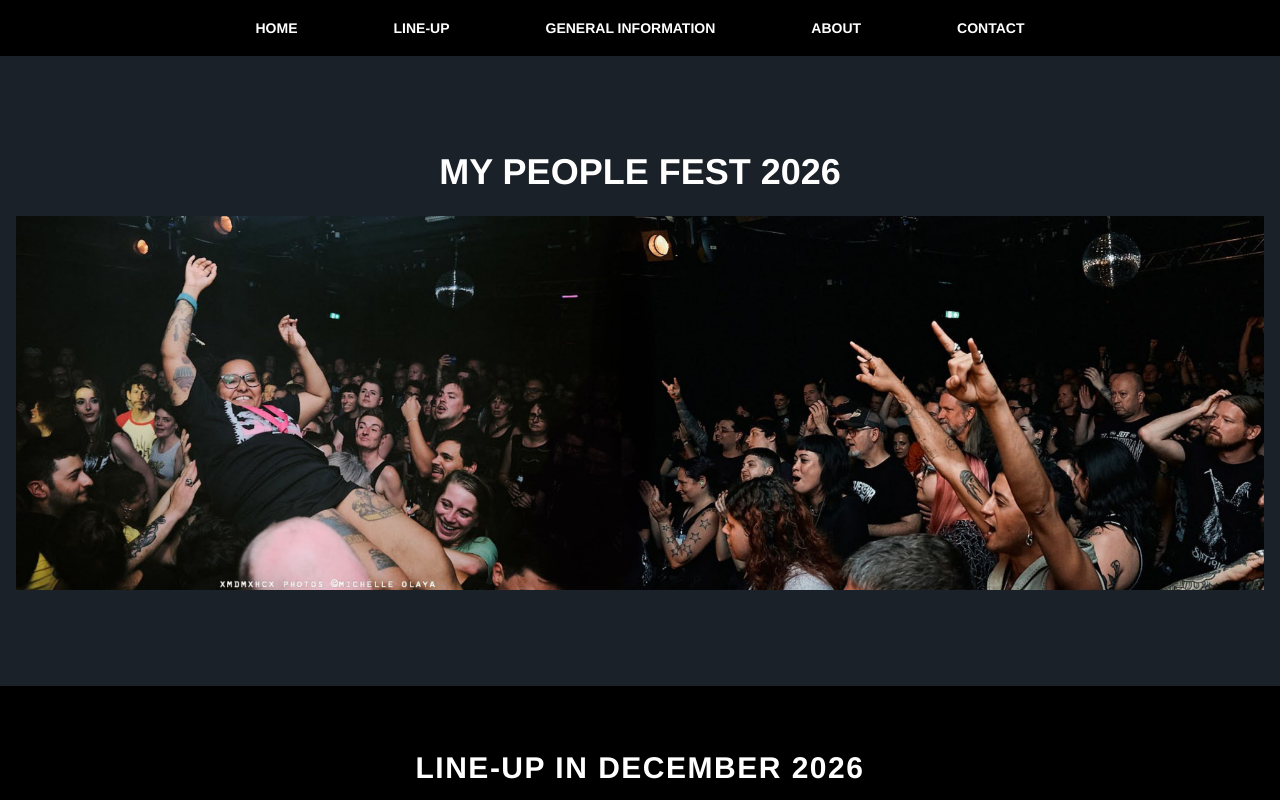
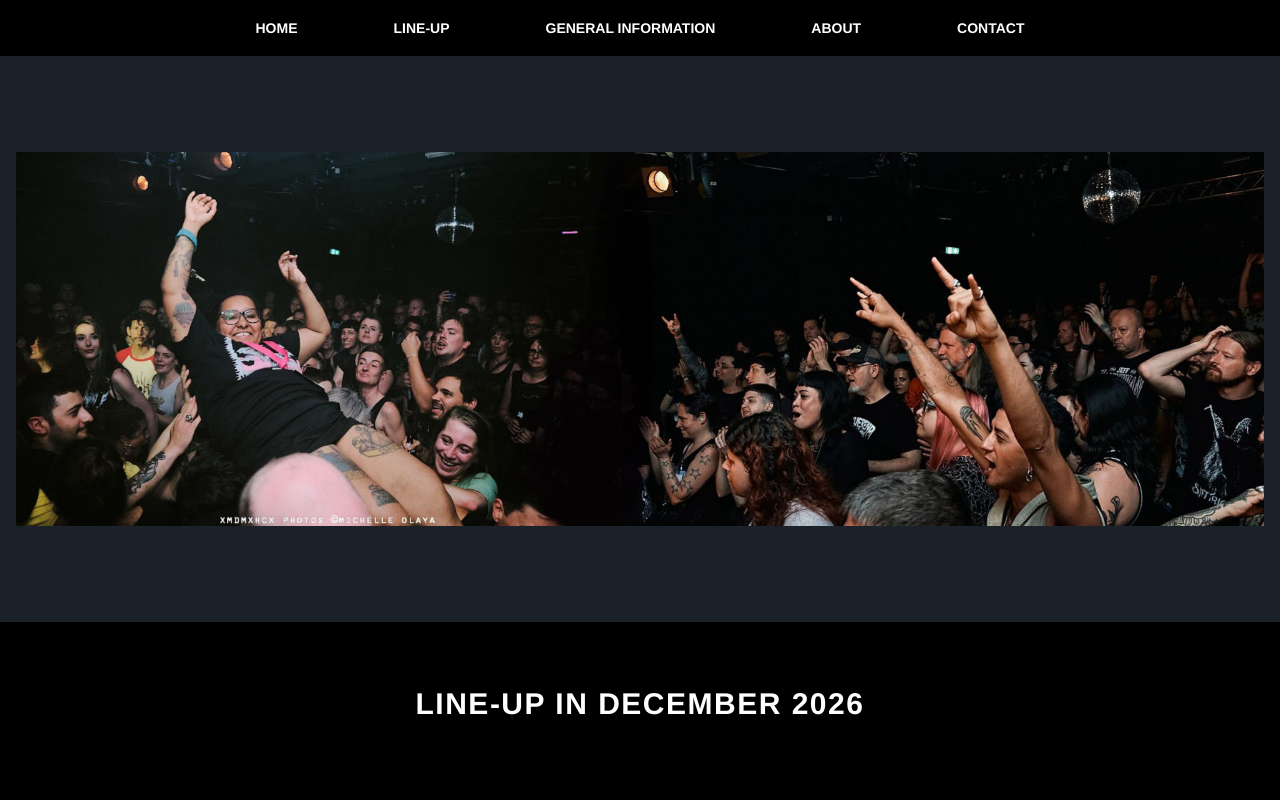
Before and after one commit to Lilian-CR/my-people-fest, a React (Vite) app: page / in a window 1280 px wide. Shown: the top 800 px of the page. Built offline with nearby package versions, Linux system fonts and the light colour scheme.

Commit message:
Refactor Home component structure and content

```diff
--- a/src/pages/Home.jsx
+++ b/src/pages/Home.jsx
@@ -12,7 +12,6 @@ export default function Home() {
 
       {/* HERO */}
       <section id="hero" className="bg-[#1b2128] text-white text-center py-24 px-4">
-        <h1 className="text-3xl md:text-4xl font-bold mb-6">MY PEOPLE FEST 2026</h1>
         <img
           src={heroImage}
           alt="MY PEOPLE FEST 2026"
```
